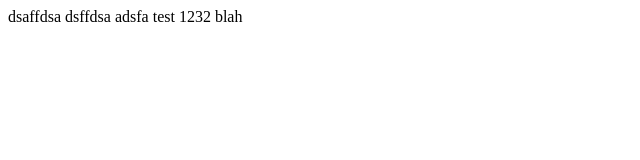
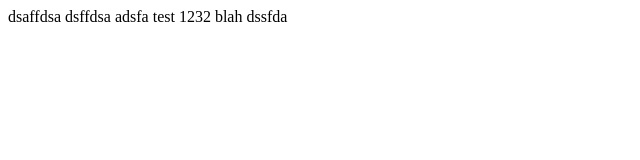
Before and after one commit to allviso/githubtest, a plain HTML site: page index.html in a window 1280 px wide. Shown: the full height of the page, 0-640 px from the left. Drawn offline with Linux system fonts and the light colour scheme.

Commit message:
Update index.html from server

```diff
--- a/index.html
+++ b/index.html
@@ -7,5 +7,6 @@
 
 <body>
 dsaffdsa dsffdsa adsfa test 1232 blah
+dssfda
 </body>
 </html>
```
